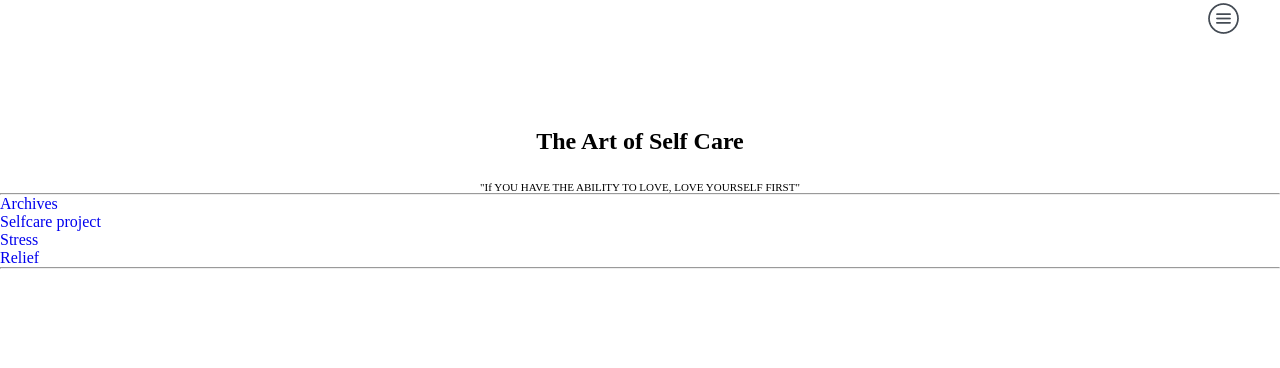
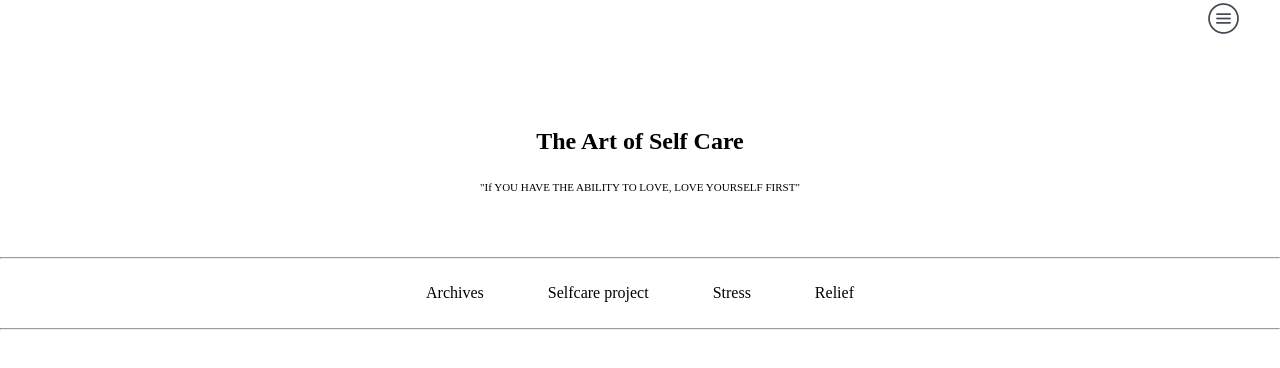
Before and after one commit to KenUdoudo/Blog-Landing, a React (Vite) app: page / in a window 1280 px wide. Shown: the top 368 px of the page. Built offline with nearby package versions, Linux system fonts and the light colour scheme.

Commit message:
adding firstsection

```diff
--- a/src/content.css
+++ b/src/content.css
@@ -10,3 +10,17 @@
 .top-header p{
   font-size: 11px;
 }
+.bottom-header{
+  margin-top: 5%;
+}
+#head-list{
+  display: flex;
+  justify-content: center;
+  align-items: center;
+  gap: 5%;
+  margin: 2% 0;
+}
+#head-list li a{
+  color: black;
+  cursor: pointer;
+}
--- a/src/header.jsx
+++ b/src/header.jsx
@@ -7,7 +7,7 @@ const Header = () => {
       </div>
       <div className="bottom-header">
         <hr />
-        <ul>
+        <ul id="head-list">
           <li><a href="#">Archives</a></li>
           <li><a href="#"> Selfcare project</a></li>
           <li><a href="#">Stress</a></li>
```
Also changed, not shown: src/firstsection.jsx (added).
